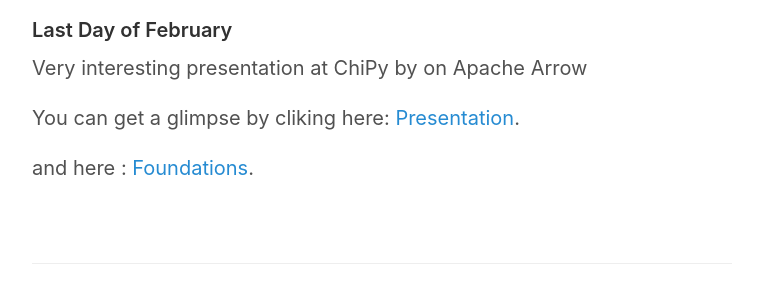
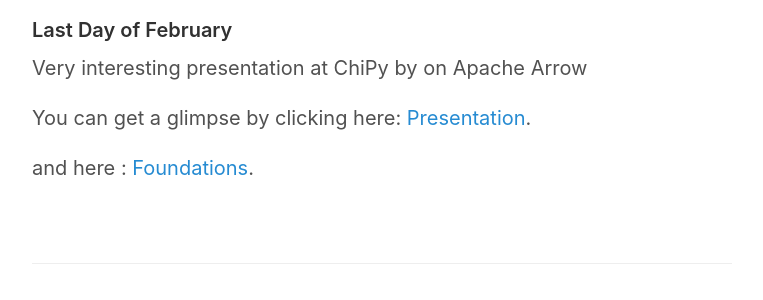
Before and after one commit to gillesbouyer/gillesbouyer.github.io, a Jekyll site: the page built from _posts/2019-02-28-Intro.md, in a window 1280 px wide. Shown: the part 346-646 px from the top of the page, without its empty margins (258-1021 px from the left). Built offline with Jekyll 4.4.1, drawn with Linux system fonts in a browser that asks for light colours; our own code applies the rules of GitHub Pages for plain Markdown files.

Commit message:
small typo

```diff
--- a/_posts/2019-02-28-Intro.md
+++ b/_posts/2019-02-28-Intro.md
@@ -6,6 +6,6 @@ Note: I am baaaaack
 
 Very interesting presentation at ChiPy by on Apache Arrow
 
-<p>You can get a glimpse by cliking here:   <a href="https://slides.com/slushy/quick-apache-arrow#/">Presentation</a>.</p>
+<p>You can get a glimpse by clicking here:   <a href="https://slides.com/slushy/quick-apache-arrow#/">Presentation</a>.</p>
 
 <p>and here : <a href="http://arrow.apache.org/blog/2019/02/05/python-string-memory-0.12/">Foundations</a>.</p>
```
